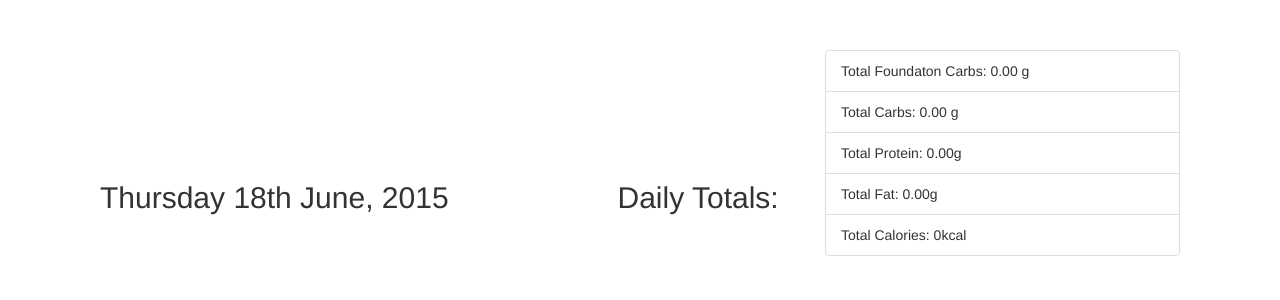
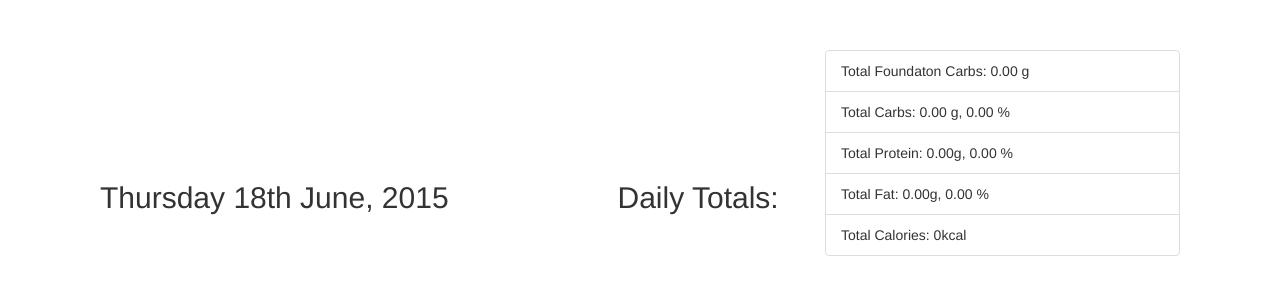
Before and after one commit to BeataBak/Meal-Monitor, a Django app: page /2015-06-18 in a window 1280 px wide. Shown: the top 300 px of the page. Run offline with Django 3.2, Linux system fonts and the light colour scheme; data that the repository does not hold is empty; some libraries are stand-ins or nearby versions.

Commit message:
Adds percentage of every macro nutrient to daily total

```diff
--- a/mealmonitor/meals/templates/meal_list.html
+++ b/mealmonitor/meals/templates/meal_list.html
@@ -42,9 +42,9 @@
                       <h2 class="col-md-3 mytotal-padding">Daily Totals:</h2>
                       <ul class="list-group col-md-4">
                           <li class="list-group-item">Total Foundaton Carbs: {{ daily_total_foundation_carbs|floatformat:2 }} g</li>
-                          <li class="list-group-item">Total Carbs: {{ daily_total_carbs|floatformat:2 }} g</li>
-                          <li class="list-group-item">Total Protein: {{ daily_total_protein|floatformat:2 }}g</li>
-                          <li class="list-group-item">Total Fat: {{ daily_total_fat|floatformat:2 }}g</li>
+                          <li class="list-group-item">Total Carbs: {{ daily_total_carbs|floatformat:2 }} g, {{ daily_total_carbs_percentage|floatformat:2 }} %</li>
+                          <li class="list-group-item">Total Protein: {{ daily_total_protein|floatformat:2 }}g, {{ daily_total_protein_percentage|floatformat:2 }} %</li>
+                          <li class="list-group-item">Total Fat: {{ daily_total_fat|floatformat:2 }}g, {{ daily_total_fat_percentage|floatformat:2 }} %</li>
                           <li class="list-group-item">Total Calories: {{ daily_total_calories|floatformat:0 }}kcal</li>
                       </ul>
                   </div>
--- a/mealmonitor/meals/views.py
+++ b/mealmonitor/meals/views.py
@@ -36,6 +36,9 @@ def meal_list(request, date):
             'daily_total_fat': daily_total_fat(meals),
             'daily_total_calories': daily_total_calories(meals),
             'daily_total_foundation_carbs': daily_total_foundation_carbs(meals),
+            'daily_total_carbs_percentage': daily_total_carbs_percentage(meals),
+            'daily_total_protein_percentage': daily_total_protein_percentage(meals),
+            'daily_total_fat_percentage': daily_total_fat_percentage(meals),
         }
     )
 
@@ -69,6 +72,15 @@ def daily_total_carbs(meals):
         daily_total_carbs += meal.total_net_carbs()
     return daily_total_carbs
 
+def daily_total_carbs_percentage(meals):
+    try:
+        daily_carbs_percentage = daily_total_carbs(meals) * 4.00/daily_total_calories(meals)
+    except ZeroDivisionError:
+        return 0
+
+    return daily_carbs_percentage*100
+
+
 def daily_total_protein(meals):
 
     daily_total_protein = 0
@@ -77,6 +89,14 @@ def daily_total_protein(meals):
         daily_total_protein += meal.total_protein()
     return daily_total_protein
 
+def daily_total_protein_percentage(meals):
+    try:
+        daily_protein_percentage = daily_total_protein(meals) * 4.00/daily_total_calories(meals)
+    except ZeroDivisionError:
+        return 0
+
+    return daily_protein_percentage*100
+
 def daily_total_fat(meals):
 
     daily_total_fat = 0
@@ -84,6 +104,14 @@ def daily_total_fat(meals):
     for meal in meals:
         daily_total_fat += meal.total_fat()
     return daily_total_fat
+
+def daily_total_fat_percentage(meals):
+    try:
+        daily_fat_percentage = daily_total_fat(meals) * 9.00/daily_total_calories(meals)
+    except ZeroDivisionError:
+        return 0
+
+    return daily_fat_percentage*100
 
 def daily_total_calories(meals):
 
```
